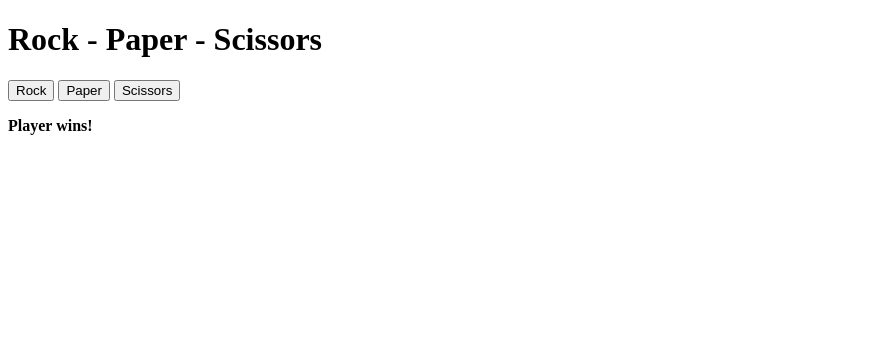
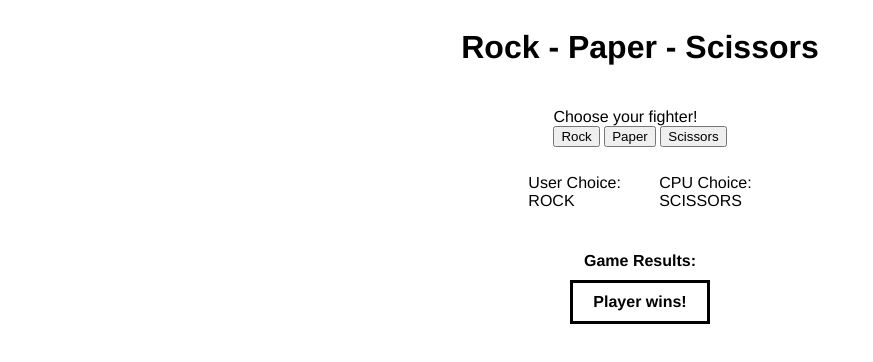
Before and after one commit to tylerprehl/top-rock-paper-scissors, a plain HTML site: page index.html in a window 1280 px wide. Both pictures are taken after a click on the button "Rock". Shown: the whole page, without its empty margins (0-873 px from the left). Drawn offline with Linux system fonts and the light colour scheme.

Commit message:
Generate choices and results each game
The current drawback is that since ALL of the choice and result contents
are generated via JavaScript, it's SUPER hard to make the CSS.

To-do:
Create standard HTML for non-changing elements in index.html. Refine JS
to only change necessary elements. Craft CSS for entire page.

```diff
--- a/index.html
+++ b/index.html
@@ -9,13 +9,24 @@
 </head>
 <body>
     <h1>Rock - Paper - Scissors</h1>
-    <p>
-        <button id="rock">Rock</button>
-        <button id="paper">Paper</button>
-        <button id="scissors">Scissors</button>
-    </p>
-    <p>
-        <span id="game-result"></span>
-    </p>
+    <div class="options-container">
+        <div>Choose your fighter!</div>
+        <div class="options-content">
+            <button id="rock">Rock</button>
+            <button id="paper">Paper</button>
+            <button id="scissors">Scissors</button>
+        </div>
+    </div>
+    <div class="choices-container">
+        <div class="choice-content">
+            <div class="user-choice-title">User Choice:</div>
+            <div class="choice" id="user-choice">Example</div>
+        </div>
+        <div class="choice-content">
+            <div class="cpu-choice-title">CPU Choice:</div>
+            <div class="choice" id="cpu-choice">Example</div>
+        </div>
+    </div>
+    <div class="result-container"></div>
 </body>
 </html>
--- a/src/game.js
+++ b/src/game.js
@@ -26,31 +26,108 @@ function playRound(playerChoice, computerChoice) {
     }
 }
 
+function displayChoices(userChoice, cpuChoice) {
+    const choiceContainer = document.querySelector('.choices-container');
+
+    // remove old players' choices
+    if (choiceContainer.childNodes.length !== 0) {
+        const choiceDisplays = document.querySelectorAll('.choice-content');
+        choiceContainer.removeChild(choiceDisplays[0]);
+        choiceContainer.removeChild(choiceDisplays[1]);
+    }
+
+    // create new user's choice
+    const userChoiceContent = document.createElement('div');
+    userChoiceContent.classList.add('choice-content');
+
+    const userChoiceTitle = document.createElement('div');
+    userChoiceTitle.classList.add('user-choice-title');
+    userChoiceTitle.textContent = "User Choice:";
+    userChoiceContent.appendChild(userChoiceTitle);
+
+    const userChoiceDiv = document.createElement('div');
+    userChoiceDiv.id = 'user-choice';
+    userChoiceDiv.textContent = userChoice.toUpperCase();
+    userChoiceContent.appendChild(userChoiceDiv);
+
+    choiceContainer.appendChild(userChoiceContent);
+
+    // create new cpu's choice
+    const cpuChoiceContent = document.createElement('div');
+    cpuChoiceContent.classList.add('choice-content');
+
+    const cpuChoiceTitle = document.createElement('div');
+    cpuChoiceTitle.classList.add('cpu-choice-title');
+    cpuChoiceTitle.textContent = "CPU Choice:";
+    cpuChoiceContent.appendChild(cpuChoiceTitle);
+
+    const cpuChoiceDiv = document.createElement('div');
+    cpuChoiceDiv.classList.add('choice');
+    cpuChoiceDiv.id = 'cpu-choice';
+    cpuChoiceDiv.textContent = cpuChoice.toUpperCase();
+    cpuChoiceContent.appendChild(cpuChoiceDiv);
+
+    choiceContainer.appendChild(cpuChoiceContent);
+}
+
+function displayResults(gameResult) {
+    const resultsContainer = document.querySelector('.result-container');
+
+    // get rid of old results
+    // I considered the option of just editing the current nodes (if they
+    // already exist), but decided that for simplicity I would do a full
+    // overwrite
+    if (resultsContainer.childNodes.length !== 0) {
+        const oldGameResultTitle = document.querySelector('.result-title');
+        const oldGameResultContent = document.querySelector('.result-content');
+        resultsContainer.removeChild(oldGameResultTitle);
+        resultsContainer.removeChild(oldGameResultContent);
+    }
+
+    // start creation of new results
+    const gameResultTitleDiv = document.createElement('div');
+    gameResultTitleDiv.classList.add('result-title')
+    gameResultTitleDiv.textContent = "Game Results:";
+    resultsContainer.appendChild(gameResultTitleDiv);
+
+    const gameResultContentDiv = document.createElement('div');
+    gameResultContentDiv.classList.add('result-content');
+
+    if (gameResult === 'player-win') {
+        userWins++;
+        gameResultContentDiv.textContent = "Player wins!";
+    }
+    else if (gameResult === 'player-loss') {
+        cpuWins++;
+        gameResultContentDiv.textContent = "Player lost :(";
+    }
+    else {
+        gameResultContentDiv.textContent = "It was a draw";
+    }
+
+    resultsContainer.appendChild(gameResultContentDiv);
+}
+
+function displayWins() {
+    console.log(`User Wins: ${userWins}`);
+    console.log(`CPU Wins: ${cpuWins}`);
+    console.log(' ');
+}
+
 function game(e) {
     console.log(`User Choice: ${this.id}`);
     let userChoice = this.id;
-    let result = playRound(userChoice, getComputerChoice());
+    let cpuChoice = getComputerChoice();
+    let result = playRound(userChoice, cpuChoice);
     console.log(result);
 
-    const resultDisplay = document.querySelector('#game-result');
-    console.log(resultDisplay);
-    // ERROR IS OCCURRING HERE!!!!
+    displayChoices(userChoice, cpuChoice)
 
-    if (result === 'player-win') {
-        userWins++;
-        resultDisplay.textContent = "Player wins!";
-    }
-    else if (result === 'player-loss') {
-        cpuWins++;
-        resultDisplay.textContent = "Player lost :(";
-    }
-    else {
-        resultDisplay.textContent = "It was a draw";
-    }
+    // LOADING DISPLAY JS??
 
-    console.log(`User Wins: ${userWins}`);
-    console.log(`CPU Wins: ${cpuWins}`);
-    console.log(' ');
+    displayResults(result);
+
+    displayWins();
 }
 
 let cpuWins = 0;
--- a/src/style.css
+++ b/src/style.css
@@ -1,3 +1,39 @@
-p {
+body {
+    display: flex;
+    flex-direction: column;
+    align-items: center;
+    font-family: 'Franklin Gothic Medium', 'Arial Narrow', Arial, sans-serif;
+    gap: 20px;
+}
+
+.choices-container {
+    display: flex;
+    justify-content: space-evenly;
+    width: 300px;
+    height: 50px;
+    align-items: center;
+    padding:
+}
+
+#user-choice {
+
+}
+
+#cpu-choice {
+
+}
+
+.result-container {
+    display: flex;
+    flex-direction: column;
+    justify-content: center;
+    align-items: center;
     font-weight: bold;
+    padding: 15px;
+    gap: 10px;
 }
+
+.result-content {
+    padding: 10px 20px;
+    border: 3px black solid;
+}
```
